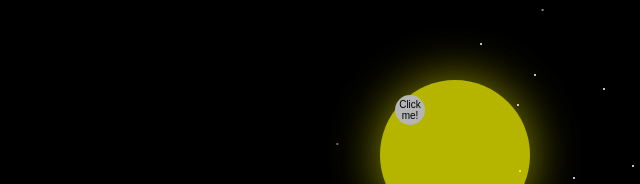
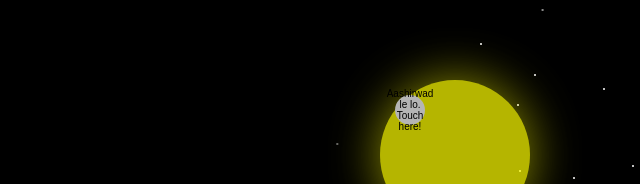
Before and after one commit to Abhishek14000/bjp, a plain HTML site: page index.html in a window 1280 px wide. Shown: the top 184 px of the page, 516-1156 px from the left. Drawn offline with Linux system fonts and the light colour scheme.

Commit message:
Update index.html

```diff
--- a/index.html
+++ b/index.html
@@ -237,13 +237,13 @@
                 <p>Happy birthday, Lucky, again! I know you're stressed about your exams. But remember this quote by Camus: "In the midst of exams, I found there was, within me, an invincible focus."</p>
                 <p>Chhhi kya joke mara hai but hans lena aur exam achhe se dena jo already aadha ya usse jada ho chuka hoga. Baki take care of yourself and your health. I also wanted to recommend a book called Raag Darbaari by Shrilal Shukla. It's a satirical work set in rural Uttar Pradesh. You might enjoy it even more in the original Hindi, but the English translation is also great! (Just a suggestion, no pressure).</p>
                 <p>What's the update on Peaky Foooking Blinders? How far along are you? Aur us din Aryan wali baat aaadhi rah gayi thi you said wo BKl fir dusra topic shuru ho gaya. Aur ek baat batani thi college ki us din batane wala tha par dimag se hi nikal gaya tha. Ye desk se related hai(niche section me hai. Baki kisi bat se kuchh ahat hua ho to kshamprarthi.</p>
-                <p class="highlighted">College Sair Sapata, Rashi is still here <span class="click-me" onclick="openCollegePage()">click me</span></p>
+                <p class="highlighted">College Sair Sapata, Rashi is still here. <span class="click-me" onclick="openCollegePage()">click me</span></p>
             </div>
         </div>
     </div>
     <div class="sun" onclick="openSunMessage()">
         <div class="envelope-icon">
-            <p>Click me!</p>
+            <p>Aashirwad le lo. Touch here!</p>
         </div>
     </div>
     <div id="sun-message">
```
